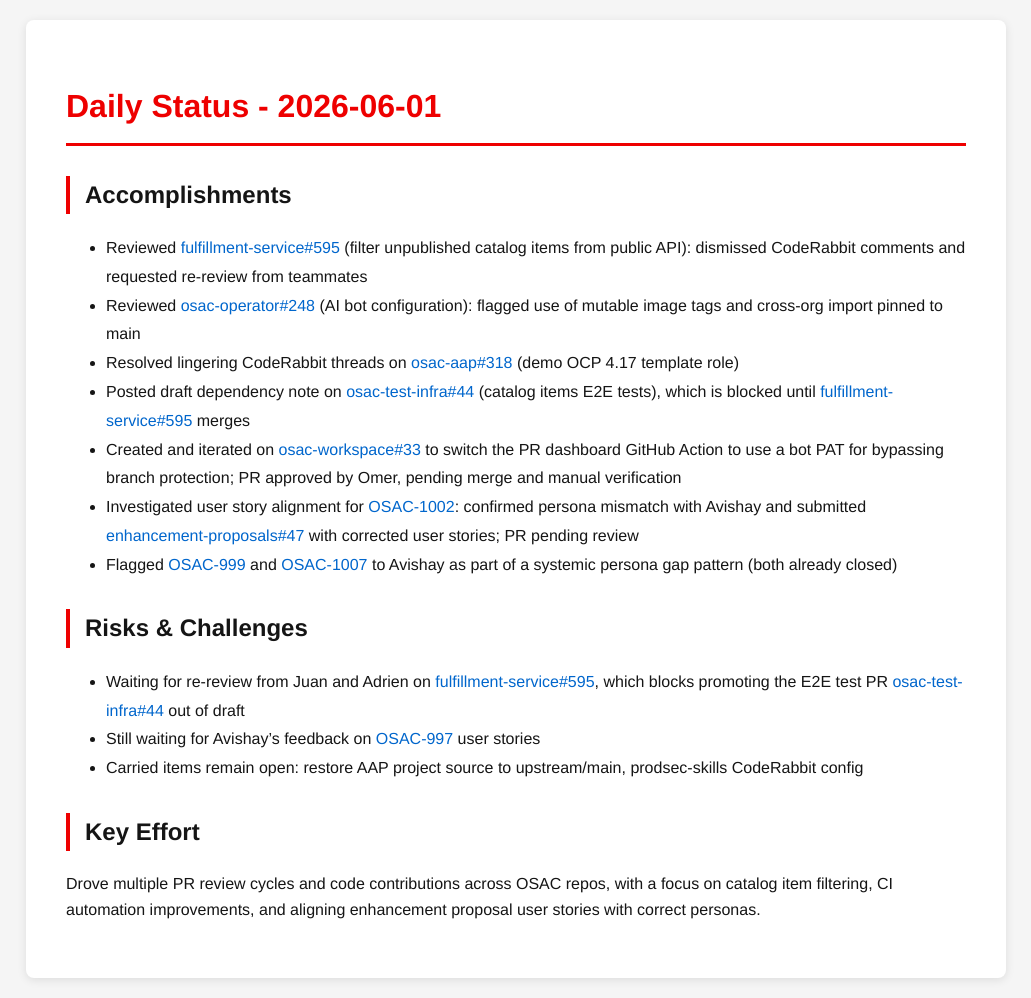
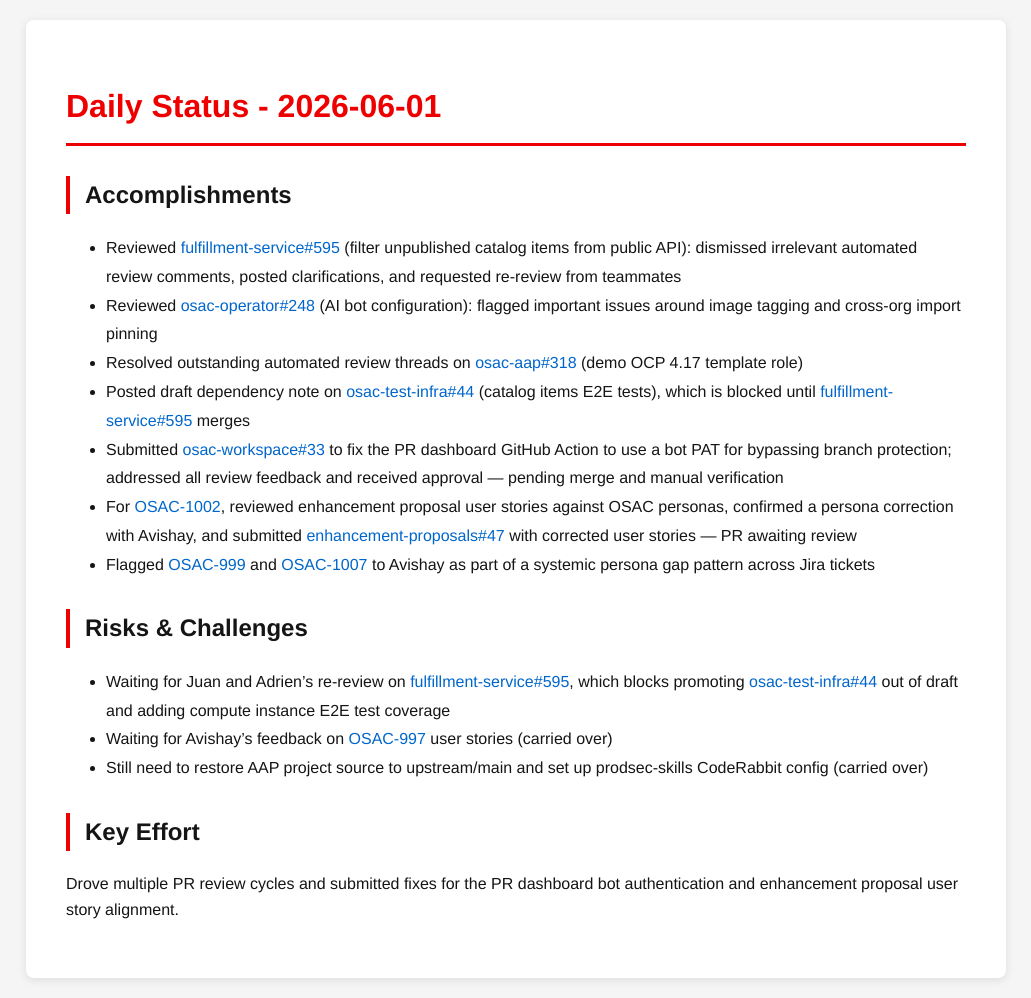
Before and after one commit to tzvatot/daily-status, a Jekyll site: the page built from 2026-06-01.md, in a window 1280 px wide. Shown: the whole page, without its empty margins (124-1155 px from the left). Built offline with Jekyll 4.4.1, drawn with Linux system fonts in a browser that asks for light colours.

Commit message:
Daily status update - 2026-06-01

```diff
--- a/2026-06-01.md
+++ b/2026-06-01.md
@@ -7,18 +7,18 @@
 # Daily Status - 2026-06-01
 
 ## Accomplishments
-- Reviewed [fulfillment-service#595](https://github.com/osac-project/fulfillment-service/pull/595) (filter unpublished catalog items from public API): dismissed CodeRabbit comments and requested re-review from teammates
-- Reviewed [osac-operator#248](https://github.com/osac-project/osac-operator/pull/248) (AI bot configuration): flagged use of mutable image tags and cross-org import pinned to main
-- Resolved lingering CodeRabbit threads on [osac-aap#318](https://github.com/osac-project/osac-aap/pull/318) (demo OCP 4.17 template role)
+- Reviewed [fulfillment-service#595](https://github.com/osac-project/fulfillment-service/pull/595) (filter unpublished catalog items from public API): dismissed irrelevant automated review comments, posted clarifications, and requested re-review from teammates
+- Reviewed [osac-operator#248](https://github.com/osac-project/osac-operator/pull/248) (AI bot configuration): flagged important issues around image tagging and cross-org import pinning
+- Resolved outstanding automated review threads on [osac-aap#318](https://github.com/osac-project/osac-aap/pull/318) (demo OCP 4.17 template role)
 - Posted draft dependency note on [osac-test-infra#44](https://github.com/osac-project/osac-test-infra/pull/44) (catalog items E2E tests), which is blocked until [fulfillment-service#595](https://github.com/osac-project/fulfillment-service/pull/595) merges
-- Created and iterated on [osac-workspace#33](https://github.com/osac-project/osac-workspace/pull/33) to switch the PR dashboard GitHub Action to use a bot PAT for bypassing branch protection; PR approved by Omer, pending merge and manual verification
-- Investigated user story alignment for [OSAC-1002](https://redhat.atlassian.net/browse/OSAC-1002): confirmed persona mismatch with Avishay and submitted [enhancement-proposals#47](https://github.com/osac-project/enhancement-proposals/pull/47) with corrected user stories; PR pending review
-- Flagged [OSAC-999](https://redhat.atlassian.net/browse/OSAC-999) and [OSAC-1007](https://redhat.atlassian.net/browse/OSAC-1007) to Avishay as part of a systemic persona gap pattern (both already closed)
+- Submitted [osac-workspace#33](https://github.com/osac-project/osac-workspace/pull/33) to fix the PR dashboard GitHub Action to use a bot PAT for bypassing branch protection; addressed all review feedback and received approval — pending merge and manual verification
+- For [OSAC-1002](https://redhat.atlassian.net/browse/OSAC-1002), reviewed enhancement proposal user stories against OSAC personas, confirmed a persona correction with Avishay, and submitted [enhancement-proposals#47](https://github.com/osac-project/enhancement-proposals/pull/47) with corrected user stories — PR awaiting review
+- Flagged [OSAC-999](https://redhat.atlassian.net/browse/OSAC-999) and [OSAC-1007](https://redhat.atlassian.net/browse/OSAC-1007) to Avishay as part of a systemic persona gap pattern across Jira tickets
 
 ## Risks & Challenges
-- Waiting for re-review from Juan and Adrien on [fulfillment-service#595](https://github.com/osac-project/fulfillment-service/pull/595), which blocks promoting the E2E test PR [osac-test-infra#44](https://github.com/osac-project/osac-test-infra/pull/44) out of draft
-- Still waiting for Avishay's feedback on [OSAC-997](https://redhat.atlassian.net/browse/OSAC-997) user stories
-- Carried items remain open: restore AAP project source to upstream/main, prodsec-skills CodeRabbit config
+- Waiting for Juan and Adrien's re-review on [fulfillment-service#595](https://github.com/osac-project/fulfillment-service/pull/595), which blocks promoting [osac-test-infra#44](https://github.com/osac-project/osac-test-infra/pull/44) out of draft and adding compute instance E2E test coverage
+- Waiting for Avishay's feedback on [OSAC-997](https://redhat.atlassian.net/browse/OSAC-997) user stories (carried over)
+- Still need to restore AAP project source to upstream/main and set up prodsec-skills CodeRabbit config (carried over)
 
 ## Key Effort
-Drove multiple PR review cycles and code contributions across OSAC repos, with a focus on catalog item filtering, CI automation improvements, and aligning enhancement proposal user stories with correct personas.
+Drove multiple PR review cycles and submitted fixes for the PR dashboard bot authentication and enhancement proposal user story alignment.
```
